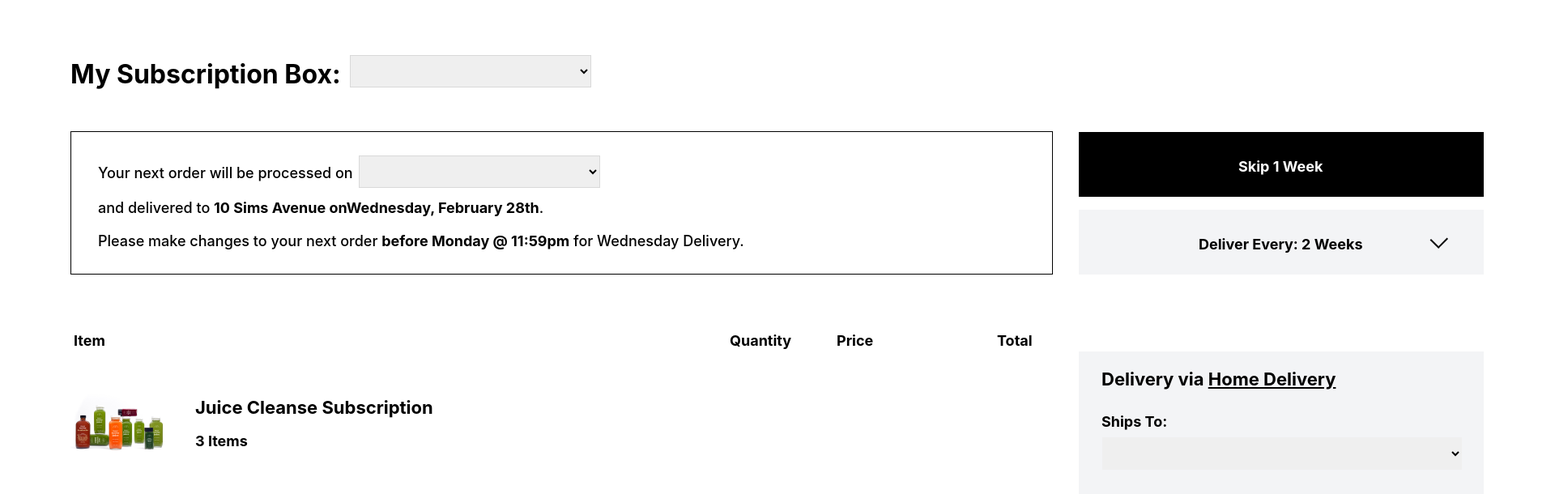
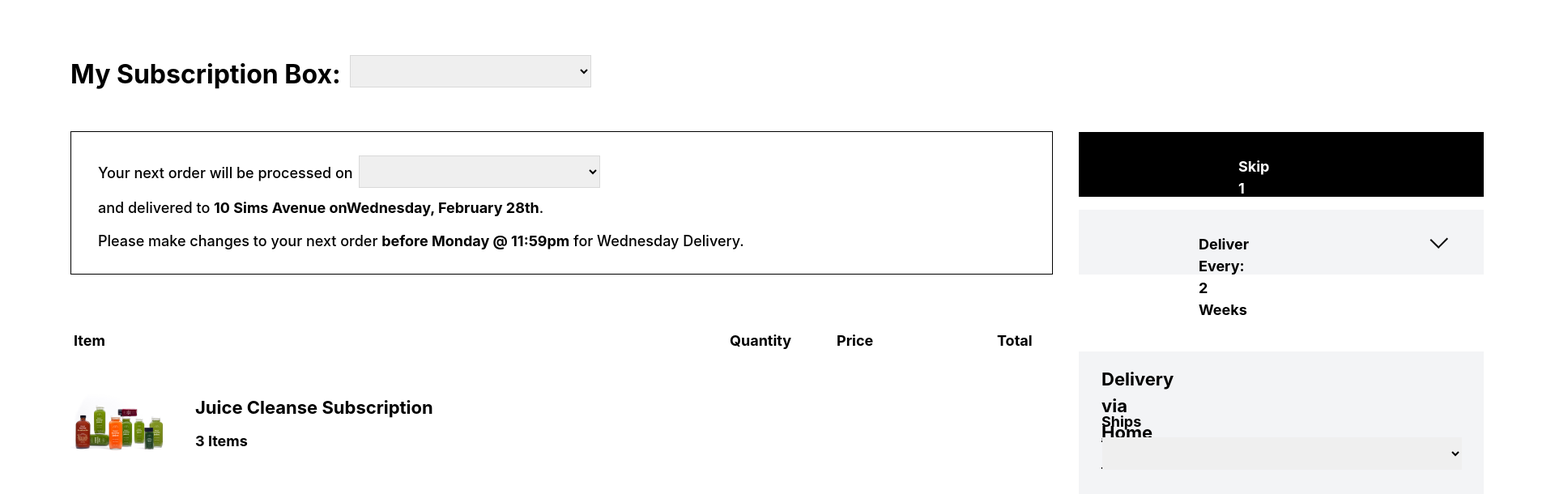
Before and after one commit to patternsinthecloud/nextime-delivery-date-picker-angular, an Angular app: page /site/1 in a window 1280 px wide. Shown: the top 610 px of the page at 81% size, 1920 px wide, since content can reach past the window. Built offline with nearby package versions, Linux system fonts and the light colour scheme.

Commit message:
fix width

```diff
--- a/src/app/site/site.component.html
+++ b/src/app/site/site.component.html
@@ -1,6 +1,12 @@
 <div
   class="FullyRootedDemoScreen"
-  style="width: 1920px; height: 1080px; position: relative; background: white"
+  style="
+    max-width: 100%;
+    width: 1920px;
+    height: 1080px;
+    position: relative;
+    background: white;
+  "
 >
   <div
     class="MySubscriptionBox"
```
